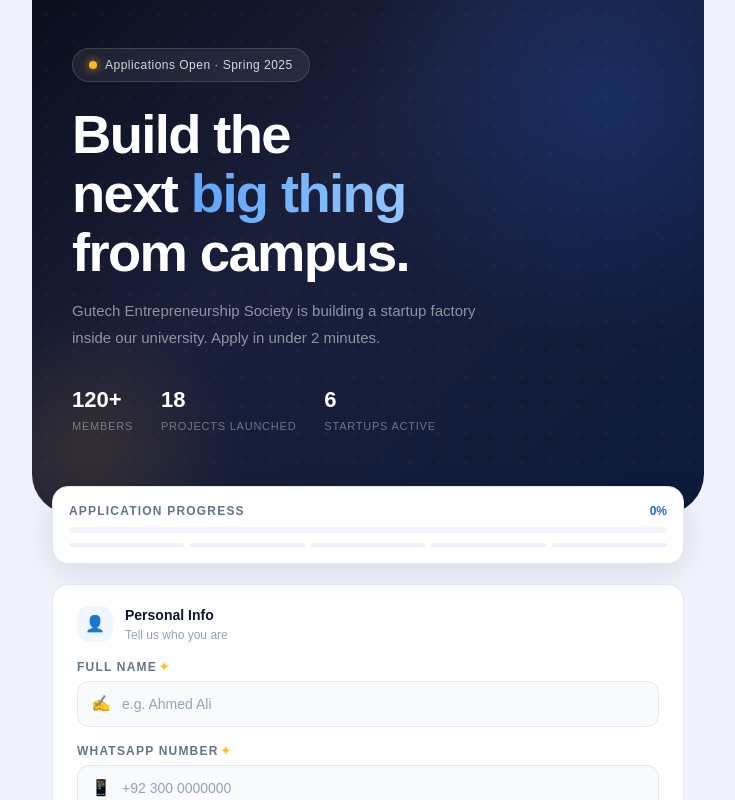
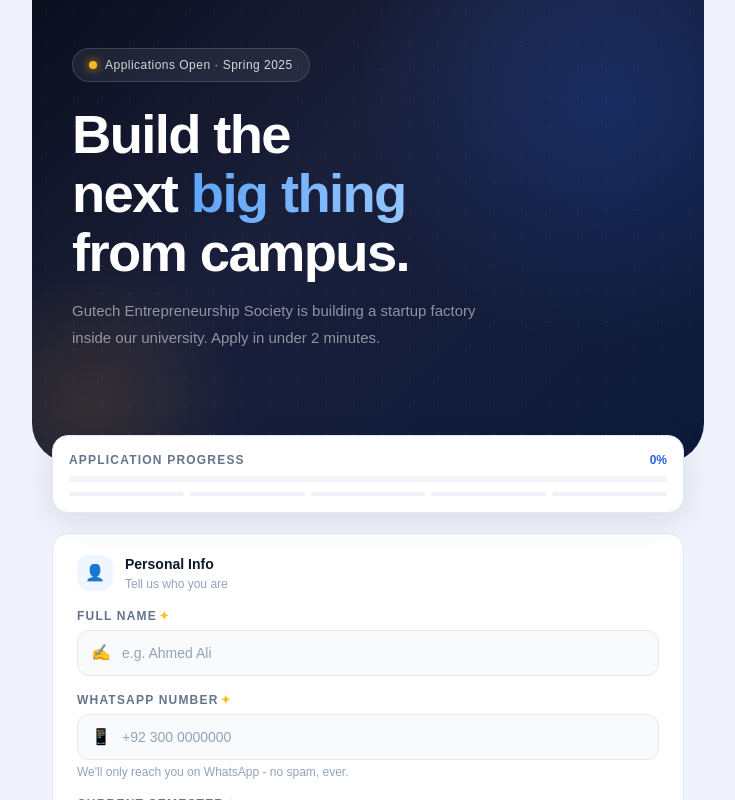
Before and after one commit to sod3/Entrepreneurship_Society, a React (Vite) app in the folder frontend/: page / in a window 1280 px wide. Shown: the top 800 px of the page, without its empty margins (272-1007 px from the left). Built offline with nearby package versions, Linux system fonts and the light colour scheme.

Commit message:
frontend6

```diff
--- a/frontend/src/components/HeroBand.jsx
+++ b/frontend/src/components/HeroBand.jsx
@@ -28,15 +28,6 @@
           Gutech Entrepreneurship Society is building a startup factory inside our university. Apply in under 2 minutes.
         </p>
 
-        {/* stats */}
-        <div className="flex gap-7 flex-wrap">
-          {[["120+","Members"],["18","Projects Launched"],["6","Startups Active"]].map(([n,l])=>(
-            <div key={l} className="flex flex-col gap-0.5">
-              <span style={{fontFamily:"'Clash Display',sans-serif",fontSize:22,fontWeight:600,color:"#fff"}}>{n}</span>
-              <span style={{fontSize:11,color:"rgba(255,255,255,0.38)",letterSpacing:".07em",textTransform:"uppercase"}}>{l}</span>
-            </div>
-          ))}
-        </div>
       </div>
     </div>
   );
```
